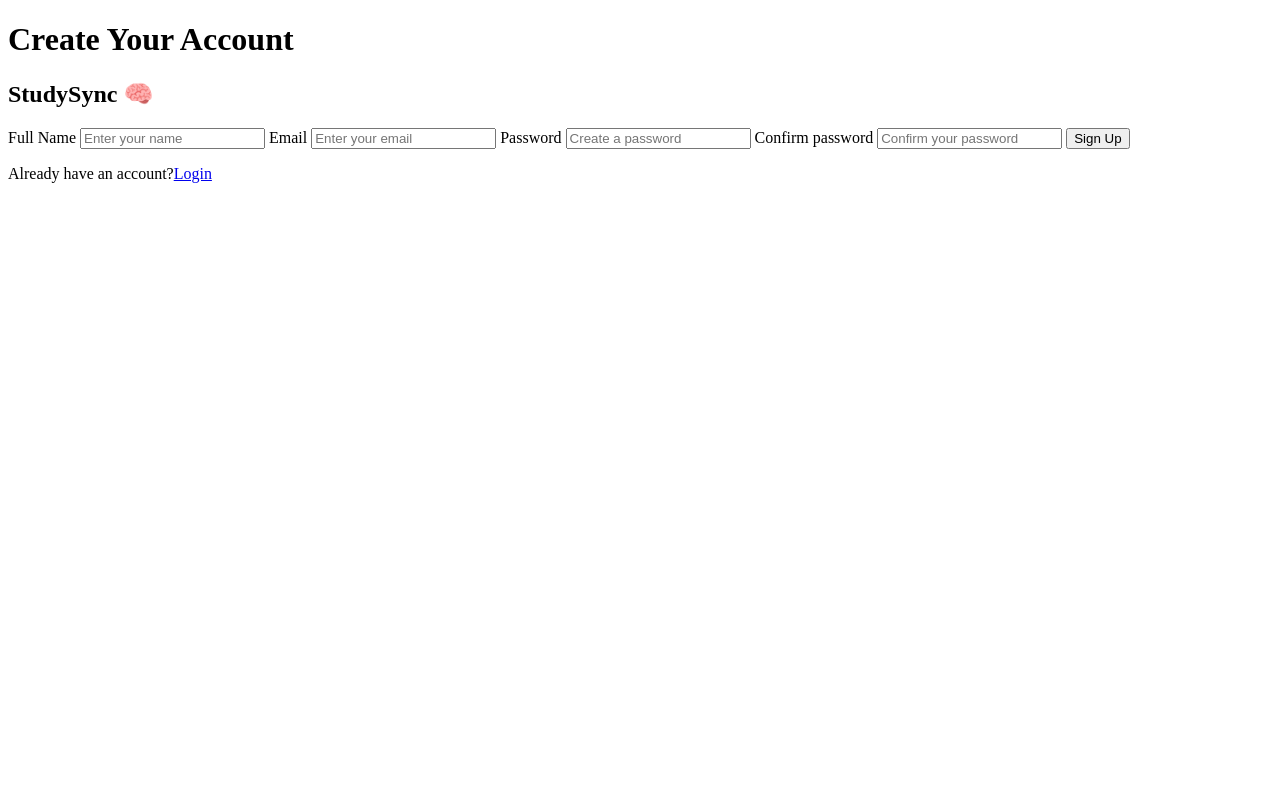
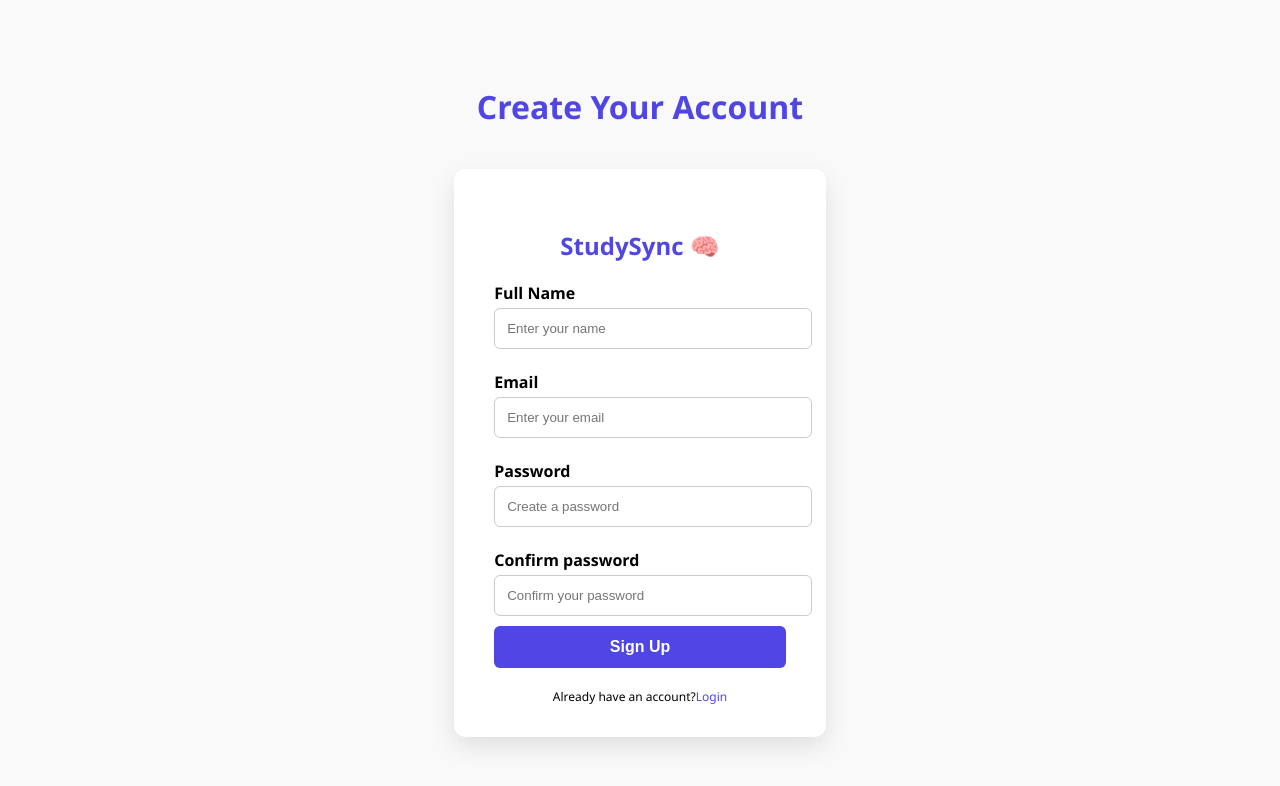
Before and after one commit to mansijaysingh/Misogi_project, a plain HTML site: page StudySync/signup.html in a window 1280 px wide. Drawn offline with Linux system fonts and the light colour scheme.

Commit message:
create signup page

```diff
--- a/StudySync/css/signup.css
+++ b/StudySync/css/signup.css
@@ -0,0 +1,80 @@
+body{
+  margin: 0;
+  padding: 0;
+  box-sizing: border-box;
+  font-family: 'Segoe UI', sans-serif;
+  background-color: #f9f9f9;
+  display: flex;
+  justify-content: center;
+  align-items: center;
+  height: 100vh;
+}
+
+.container{
+  width: 100%;
+  max-width: 400px;
+  padding: 20px;
+}
+
+.welcome-heading{
+  font-size: 2rem;
+  color: #4f46e5;
+  text-align: center;
+  padding-bottom: 20px;
+}
+
+.card{
+  background-color: #fff;
+  padding: 40px;
+  padding-bottom: 20px;
+  border-radius: 12px;
+   box-shadow: 0 10px 25px rgba(0, 0, 0, 0.1);
+}
+
+.logo{
+  text-align: center;
+  color: #4f46e5;
+  margin-bottom: 20px;
+}
+
+form label{
+  display: block;
+  margin: 12px 0 4px;
+  font-weight: 600;
+}
+
+form input{
+  width: 100%;
+  padding: 12px;
+  border-radius: 6px;
+  border: 1px solid #ccc;
+  margin-bottom: 10px;
+}
+
+button{
+  width: 100%;
+  padding: 12px;
+  background-color: #4f46e5;
+  color: white;
+  border-radius: 6px;
+  border: none;
+  font-size: 16px;
+  cursor: pointer;
+  font-weight: bold;
+  transition: background-color 0.3s ease;
+}
+
+button:hover{
+  background-color: #3730a3;
+}
+
+.login-text{
+  text-align: center;
+  margin-top: 20px;
+font-size: 12px;
+}
+
+.login-text a{
+  text-decoration: none;
+  color: #4f46e5;
+}
--- a/StudySync/signup.html
+++ b/StudySync/signup.html
@@ -26,7 +26,7 @@
 
   <button type="submit">Sign Up</button>
 
-  <p class="login-test">Already have an account?<a href="index.html">Login</a></p>
+  <p class="login-text">Already have an account?<a href="index.html">Login</a></p>
 </form>
 
     </div>
```
Also changed, not shown: StudySync/index.html (+1 -1 lines).
